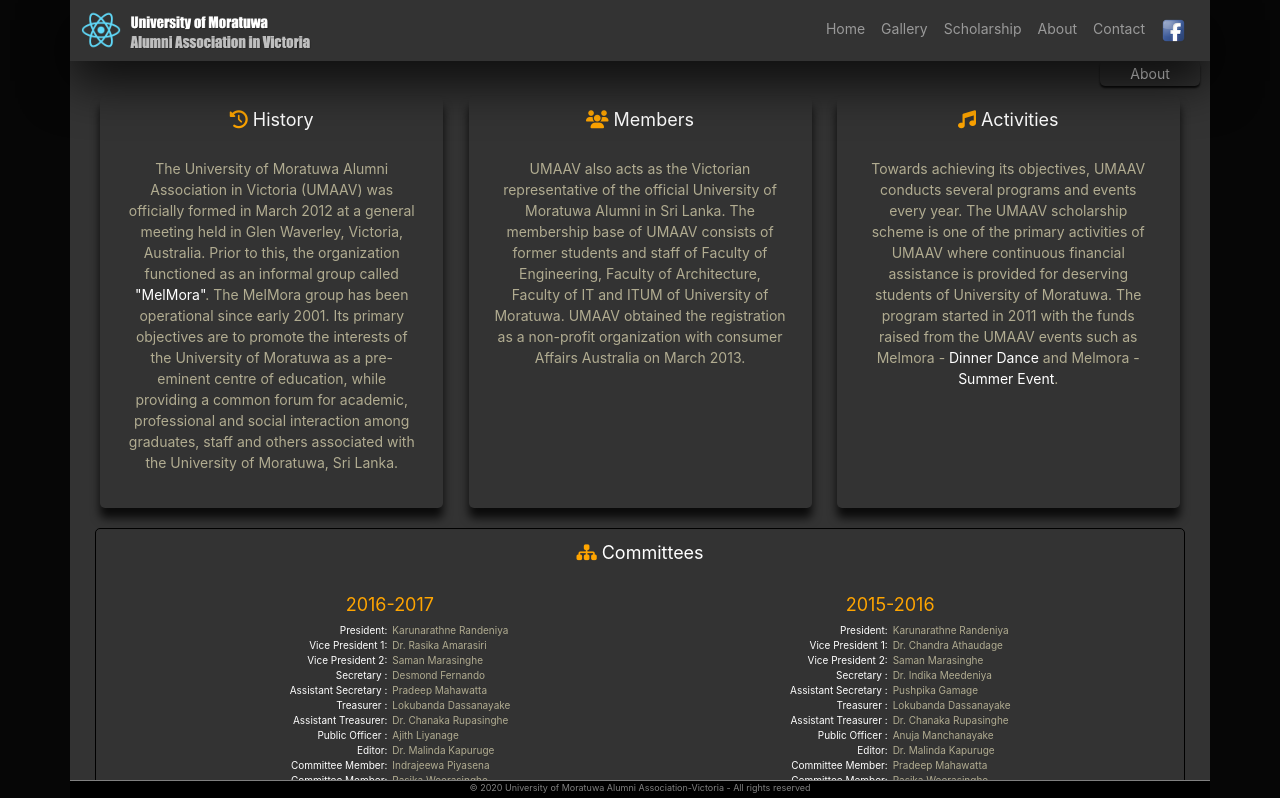
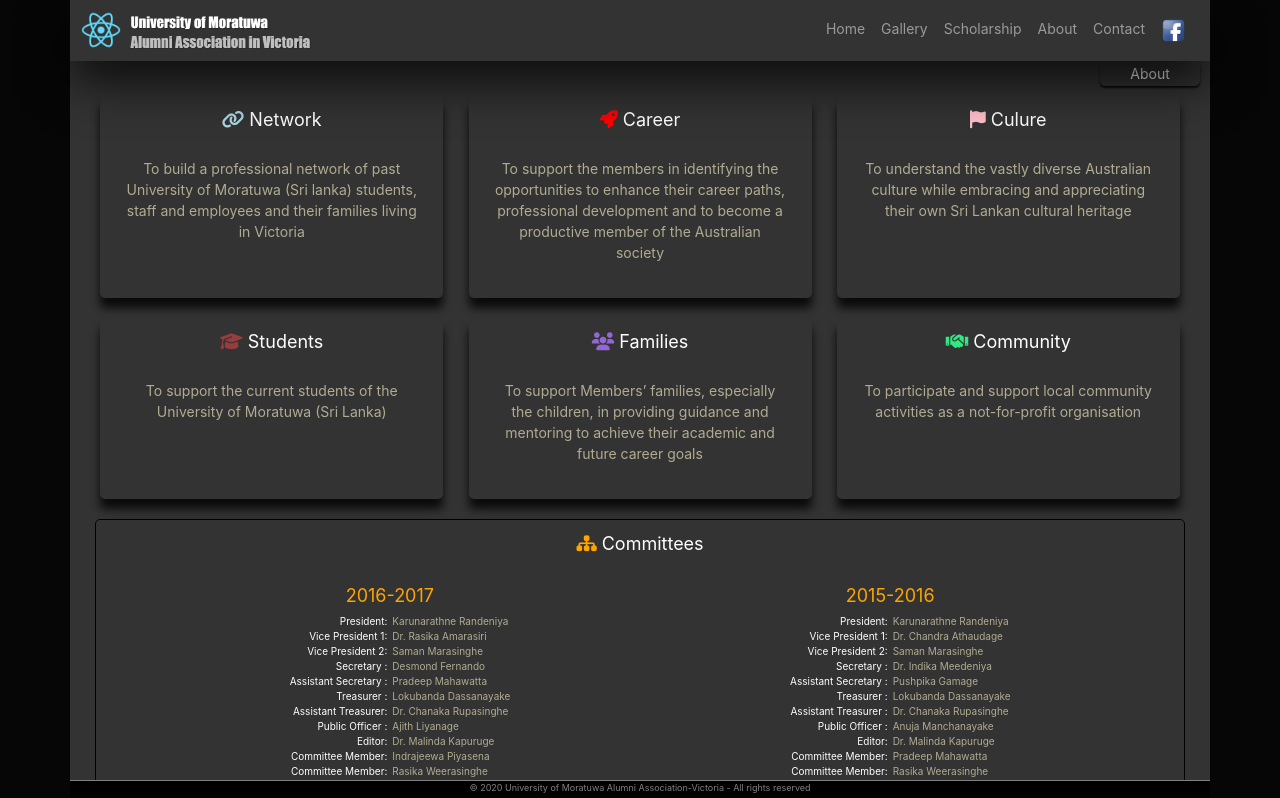
Before and after one commit to kaushalye/melmora, a React (Create React App) app: page /about in a window 1280 px wide. Shown: the top 798 px of the page. Built offline with nearby package versions, Linux system fonts and the light colour scheme.

Commit message:
change history to the home page

```diff
--- a/src/components/about.js
+++ b/src/components/about.js
@@ -1,6 +1,15 @@
 import React, { Component } from 'react';
 import {Container, Accordion, Card, Button} from 'react-bootstrap';
 import ItemList from './itemList';
+const stmnts = [
+  {i:'fas fa-link', color:'lightblue', title: 'Network', txt:'To build a professional network of past University of Moratuwa (Sri lanka) students, staff and employees and their families living in Victoria'},
+  {i:'fas fa-rocket', color:'red', title: 'Career', txt:'To support the members in identifying the opportunities to enhance their career paths, professional development and to become a productive member of the Australian society'},
+  {i:'fas fa-flag', color:'pink', title: 'Culure', txt:'To understand the vastly diverse Australian culture while embracing and appreciating their own Sri Lankan cultural heritage'},
+  {i:'fas fa-graduation-cap', color:'#973d3d', title: 'Students', txt:'To support the current students of the University of Moratuwa (Sri Lanka)'},
+  {i:'fas fa-users', color:'#9367d7', title: 'Families', txt:'To support Members’ families, especially the children, in providing guidance and mentoring to achieve their academic and future career goals'},
+  {i:'fas fa-handshake', color:'#30e981', title: 'Community', txt:'To participate and support local community activities as a not-for-profit organisation'}
+];
+
 
 const coms = [
   {
@@ -99,22 +108,16 @@ class About extends Component {
   render() {
     return (
       <Container className="nopadding">
-      <Container className="tileContainer" >
-          <Container className="tile draw-border">
-            <Container className="tileHeader"> <i class="fas fa-history"/> History </Container>
-            <Container className="tileBody">
-            The University of Moratuwa Alumni Association in Victoria (UMAAV) was officially formed in March 2012 at a general meeting held in Glen Waverley, Victoria, Australia. Prior to this, the organization functioned as an informal group called <span className="highlightedText">"MelMora"</span>. The MelMora group has been operational since early 2001.
-Its primary objectives are to promote the interests of the University of Moratuwa as a pre-eminent centre of education, while providing a common forum for academic, professional and social interaction among graduates, staff and others associated with the University of Moratuwa, Sri Lanka.
-            </Container>
-          </Container>
-          <Container className="tile draw-border">
-            <Container className="tileHeader">  <i class="fas fa-users"/> Members </Container>
-            <Container className="tileBody">UMAAV also acts as the Victorian representative of the official University of Moratuwa Alumni in Sri Lanka. The membership base of UMAAV consists of former students and staff of Faculty of Engineering, Faculty of Architecture, Faculty of IT and ITUM of University of Moratuwa. UMAAV obtained the registration as a non-profit organization with consumer Affairs Australia on March 2013. </Container>
-          </Container>
-          <Container className="tile draw-border">
-            <Container className="tileHeader">  <i class="fas fa-music"/> Activities </Container>
-            <Container className="tileBody">Towards achieving its objectives, UMAAV conducts several programs and events every year. The UMAAV scholarship scheme is one of the primary activities of UMAAV where continuous financial assistance is provided for deserving students of University of Moratuwa.  The program started in 2011 with the funds raised from the UMAAV events such as Melmora - <span className="highlightedText">Dinner Dance</span> and Melmora - <span className="highlightedText">Summer Event</span>. </Container>
-          </Container>
+        <Container className="tileContainer" >
+          {stmnts.map(stmnt => {
+            return (
+              <Container className="tile draw-border">
+                <Container className="tileHeader"><i className={stmnt.i} style= {{color: stmnt.color}}></i> {stmnt.title} </Container>
+            <Container className="tileBody"> {stmnt.txt}</Container>
+              </Container>
+            );
+          })
+          }
         </Container>
 
         <Container className="tileContainer" >
--- a/src/components/contact.js
+++ b/src/components/contact.js
@@ -19,7 +19,7 @@ class Contact extends Component {
             </Row>
             <Row>
               <Col className='itemListNamePosition col-3'><i class="fas fa-phone"/>:</Col >
-              <Col className='itemListName'><a href="tel:+61-430-239-663 ">+61 430 239 663 </a></Col>
+              <Col className='itemListName'><a href="tel:+61-430-239-663 ">+61430239663 </a></Col>
             </Row>
             <Row>
               <Col className='itemListNamePosition col-3'><i class="fab fa-yahoo"/>:</Col >
--- a/src/components/home.js
+++ b/src/components/home.js
@@ -1,14 +1,5 @@
 import React, { Component } from 'react';
 import {Carousel, Container} from 'react-bootstrap';
-
-const stmnts = [
-  {i:'fas fa-link', color:'lightblue', title: 'Network', txt:'To build a professional network of past University of Moratuwa (Sri lanka) students, staff and employees and their families living in Victoria'},
-  {i:'fas fa-rocket', color:'red', title: 'Career', txt:'To support the members in identifying the opportunities to enhance their career paths, professional development and to become a productive member of the Australian society'},
-  {i:'fas fa-flag', color:'pink', title: 'Culure', txt:'To understand the vastly diverse Australian culture while embracing and appreciating their own Sri Lankan cultural heritage'},
-  {i:'fas fa-graduation-cap', color:'#973d3d', title: 'Students', txt:'To support the current students of the University of Moratuwa (Sri Lanka)'},
-  {i:'fas fa-users', color:'#9367d7', title: 'Families', txt:'To support Members’ families, especially the children, in providing guidance and mentoring to achieve their academic and future career goals'},
-  {i:'fas fa-handshake', color:'#30e981', title: 'Community', txt:'To participate and support local community activities as a not-for-profit organisation'}
-];
 
 class Home extends Component {
 
@@ -67,18 +58,26 @@ class Home extends Component {
         </Carousel>
         }
         </Container>
+        <Container className="tileContainer" >
 
-        <Container className="tileContainer" >
-          {stmnts.map(stmnt => {
-            return (
-              <Container className="tile draw-border">
-                <Container className="tileHeader"><i className={stmnt.i} style= {{color: stmnt.color}}></i> {stmnt.title} </Container>
-            <Container className="tileBody"> {stmnt.txt}</Container>
-              </Container>
-            );
-          })
-          }
+          <Container className="tile draw-border">
+            <Container className="tileHeader">  <i class="fas fa-users"style= {{color: 'lightgreen'}} /> Members </Container>
+            <Container className="tileBody">UMAAV also acts as the Victorian representative of the official University of Moratuwa Alumni in Sri Lanka. The membership base of <span className="highlightedText">UMAAV</span> consists of former students and staff of Faculty of Engineering, Faculty of Architecture, Faculty of IT and ITUM of University of Moratuwa. UMAAV obtained the registration as a non-profit organization with consumer Affairs Australia on March 2013. </Container>
+          </Container>
+          <Container className="tile draw-border">
+            <Container className="tileHeader"> <i class="fas fa-history" style= {{color: 'red'}}/> History </Container>
+            <Container className="tileBody">
+            The University of Moratuwa Alumni Association in Victoria (UMAAV) was officially formed in March 2012. Prior to this, the organization functioned as an informal group called <span className="highlightedText">"MelMora"</span>.
+Melmora was established to promote the interests of the University of Moratuwa as a pre-eminent centre of education, while providing a common forum for academic, professional and social interaction among graduates, staff and others associated with the University of Moratuwa, Sri Lanka.
+            </Container>
+          </Container>
+          <Container className="tile draw-border">
+            <Container className="tileHeader">  <i class="fas fa-heartbeat" style= {{color: 'lightblue'}}/> Activities </Container>
+            <Container className="tileBody">Towards achieving its objectives, UMAAV conducts several programs and events every year. The UMAAV scholarship scheme is one of the primary activities of UMAAV where continuous financial assistance is provided for deserving students of University of Moratuwa.  The program started in 2011 with the funds raised from the UMAAV events such as Melmora - <span className="highlightedText">Dinner Dance</span> and Melmora - <span className="highlightedText">Summer Event</span>. </Container>
+          </Container>
         </Container>
+
+
         <Container className="tileContainer" >
           <Container className="tileWide">
             <Container className="tileHeader"><i class="fas fa-calendar"></i>  Upcoming Events </Container>
```
